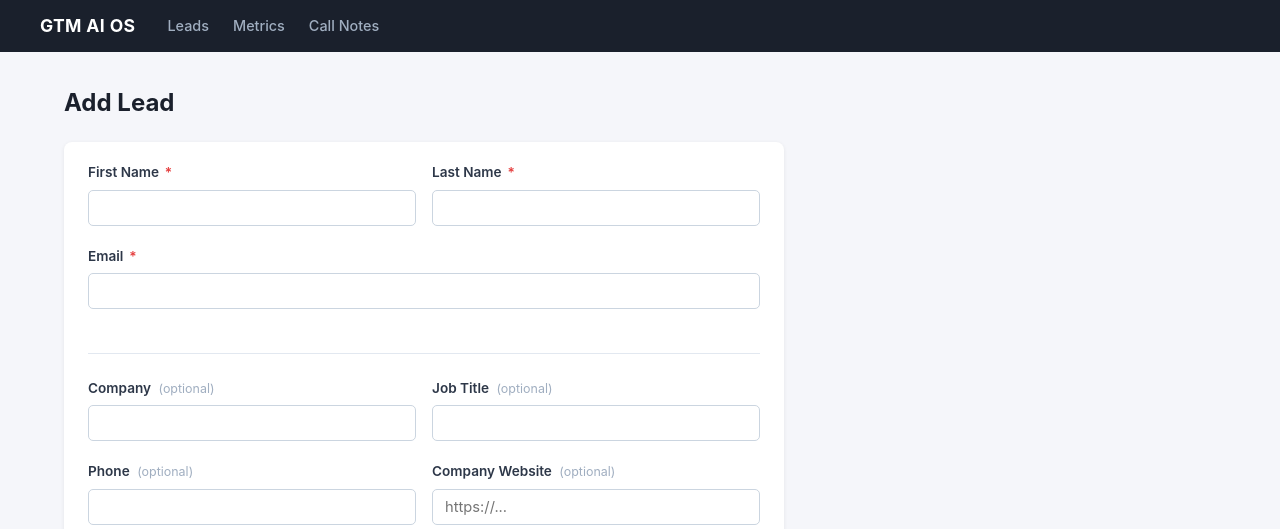
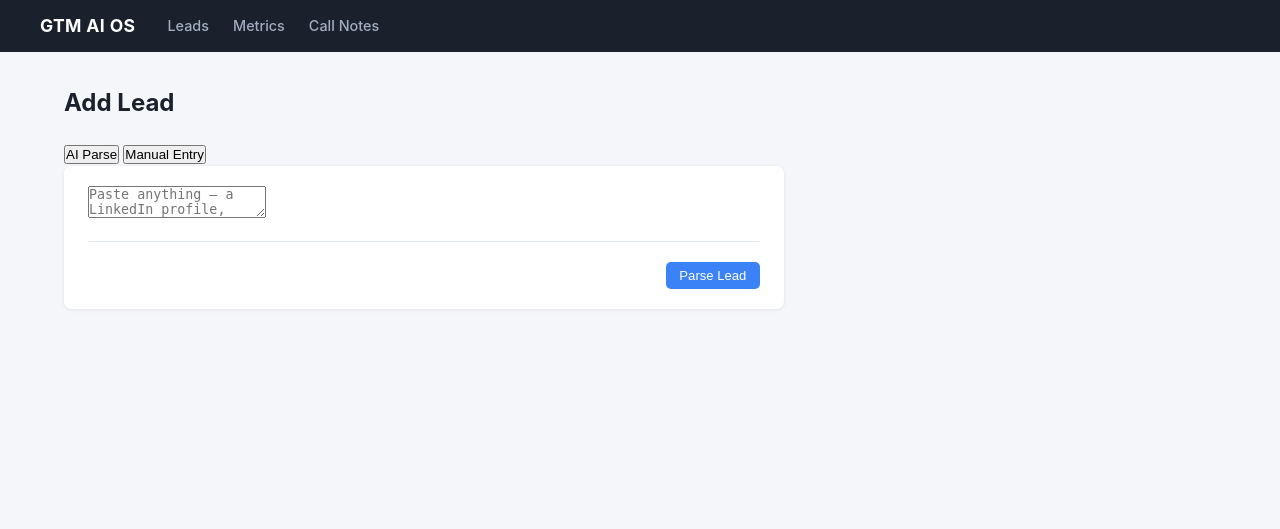
Before and after one commit to jmulvany127/GTM_AI_Automation, a FastAPI app: page /dashboard/leads/new in a window 1280 px wide. Shown: the top 529 px of the page. After the commit the page ends 289 px from the top, so only its background shows below. Run offline with FastAPI, Linux system fonts and the light colour scheme; parts of the project's set-up code (start-up, migrations or seed data) failed here and were passed over.

Commit message:
feat: add AI parse tab to lead form with preview and confirm flow

```diff
--- a/templates/lead_form.html
+++ b/templates/lead_form.html
@@ -7,6 +7,25 @@
   <h1>Add Lead</h1>
 </div>
 
+<div class="tab-bar">
+  <button class="tab-btn tab-active" data-tab="ai" type="button">AI Parse</button>
+  <button class="tab-btn" data-tab="manual" type="button">Manual Entry</button>
+</div>
+
+<div class="tab-panel" id="tab-ai">
+  <div class="card lead-form-card">
+    <textarea id="ai-raw-text" class="ai-textarea" placeholder="Paste anything — a LinkedIn profile, email signature, business card, JSON, or plain text notes. The AI will extract the lead details automatically."></textarea>
+    <div class="form-actions" style="margin-top:1rem;">
+      <button type="button" id="ai-parse-btn" class="btn btn-primary">Parse Lead</button>
+    </div>
+    <div id="ai-error" class="form-error" style="display:none;"></div>
+  </div>
+</div>
+
+<div class="tab-panel" id="tab-manual" style="display:none;">
+  <div id="ai-banner" class="ai-banner" style="display:none;">
+    AI extracted these details — please review before saving.
+  </div>
   <div class="card lead-form-card">
     <form id="lead-form" novalidate>
 
@@ -84,9 +103,11 @@
       <div class="form-actions">
         <a href="/dashboard/leads" class="btn btn-secondary">Cancel</a>
         <button type="submit" id="submit-btn" class="btn btn-primary">Add Lead</button>
+        <a href="#" id="clear-form" class="clear-form-link">Clear form</a>
       </div>
 
     </form>
+  </div>
 </div>
 
 <script>
@@ -141,5 +162,76 @@ document.getElementById('lead-form').addEventListener('submit', async function (
     btn.textContent = 'Add Lead';
   }
 });
+
+document.querySelectorAll('.tab-btn').forEach(function(btn) {
+  btn.addEventListener('click', function() {
+    document.querySelectorAll('.tab-btn').forEach(b => b.classList.remove('tab-active'));
+    document.querySelectorAll('.tab-panel').forEach(p => p.style.display = 'none');
+    btn.classList.add('tab-active');
+    document.getElementById('tab-' + btn.dataset.tab).style.display = '';
+  });
+});
+
+document.getElementById('ai-parse-btn').addEventListener('click', async function() {
+  const btn = this;
+  const rawText = document.getElementById('ai-raw-text').value.trim();
+  const errorEl = document.getElementById('ai-error');
+  errorEl.style.display = 'none';
+  btn.disabled = true;
+  btn.textContent = 'Parsing…';
+  try {
+    const res = await fetch('/leads/parse', {
+      method: 'POST',
+      headers: { 'Content-Type': 'application/json' },
+      body: JSON.stringify({ raw_text: rawText })
+    });
+    const data = await res.json().catch(() => ({}));
+    if (!res.ok) {
+      const detail = data.detail;
+      errorEl.textContent = typeof detail === 'string' ? detail : 'Parsing failed. Please try again.';
+      errorEl.style.display = 'block';
+      btn.disabled = false;
+      btn.textContent = 'Parse Lead';
+      return;
+    }
+    // Prefill form
+    const fieldMap = {
+      first_name: 'first_name', last_name: 'last_name', email: 'email',
+      company: 'company', title: 'job_title', phone_number: 'phone',
+      city: 'city', state: 'state', country: 'country', notes: 'notes'
+    };
+    Object.entries(fieldMap).forEach(function([key, id]) {
+      const el = document.getElementById(id);
+      if (el && data[key] != null) el.value = data[key];
+    });
+    // Switch to manual tab
+    document.querySelectorAll('.tab-btn').forEach(b => b.classList.remove('tab-active'));
+    document.querySelectorAll('.tab-panel').forEach(p => p.style.display = 'none');
+    document.querySelector('[data-tab="manual"]').classList.add('tab-active');
+    document.getElementById('tab-manual').style.display = '';
+    document.getElementById('ai-banner').style.display = '';
+    document.getElementById('tab-manual').scrollIntoView({ behavior: 'smooth' });
+  } catch(err) {
+    errorEl.textContent = 'Request failed: ' + err.message;
+    errorEl.style.display = 'block';
+    btn.disabled = false;
+    btn.textContent = 'Parse Lead';
+  }
+});
+
+document.getElementById('clear-form').addEventListener('click', function(e) {
+  e.preventDefault();
+  ['first_name','last_name','email','company','job_title','phone',
+   'company_website','city','state','country','source','notes'].forEach(function(id) {
+    const el = document.getElementById(id);
+    if (el) el.value = '';
+  });
+  document.getElementById('ai-raw-text').value = '';
+  document.getElementById('ai-banner').style.display = 'none';
+  document.querySelectorAll('.tab-btn').forEach(b => b.classList.remove('tab-active'));
+  document.querySelectorAll('.tab-panel').forEach(p => p.style.display = 'none');
+  document.querySelector('[data-tab="ai"]').classList.add('tab-active');
+  document.getElementById('tab-ai').style.display = '';
+});
 </script>
 {% endblock %}
```
Lines whose indentation alone changed are shown as unchanged.
